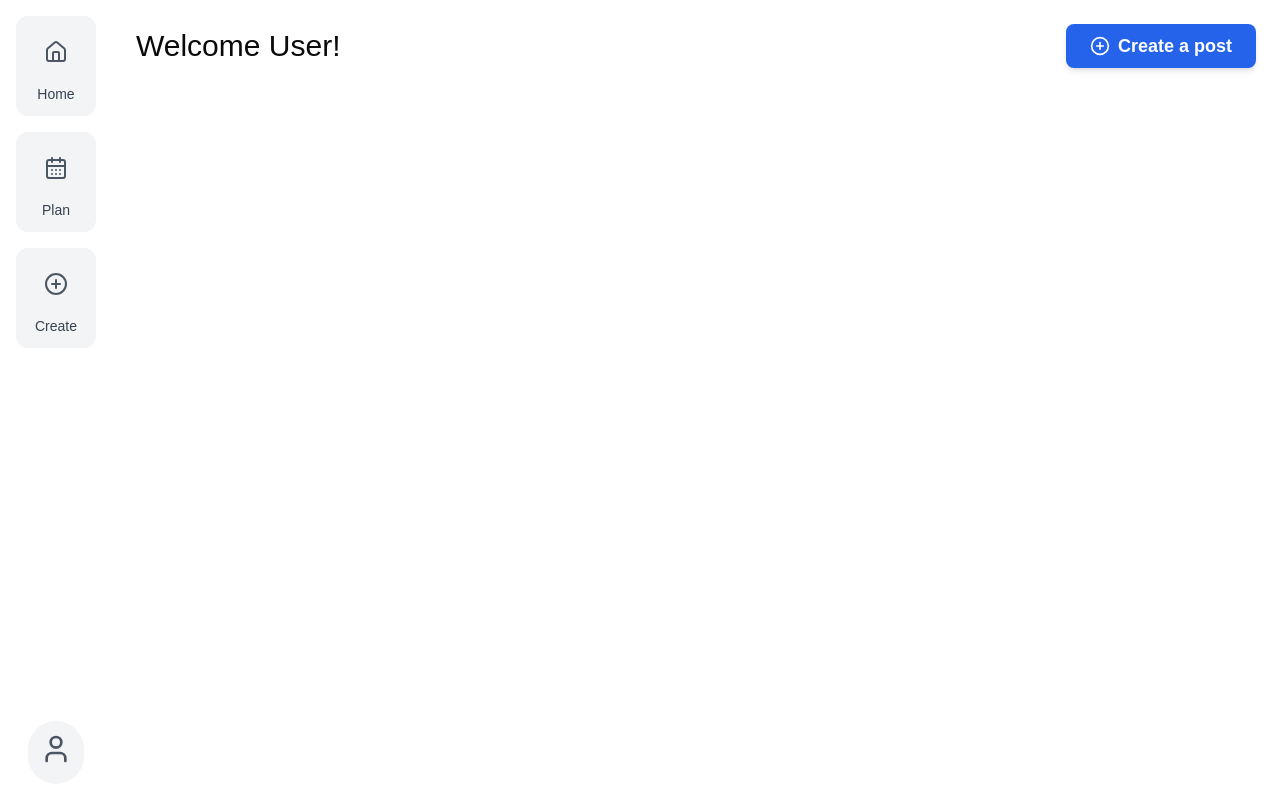
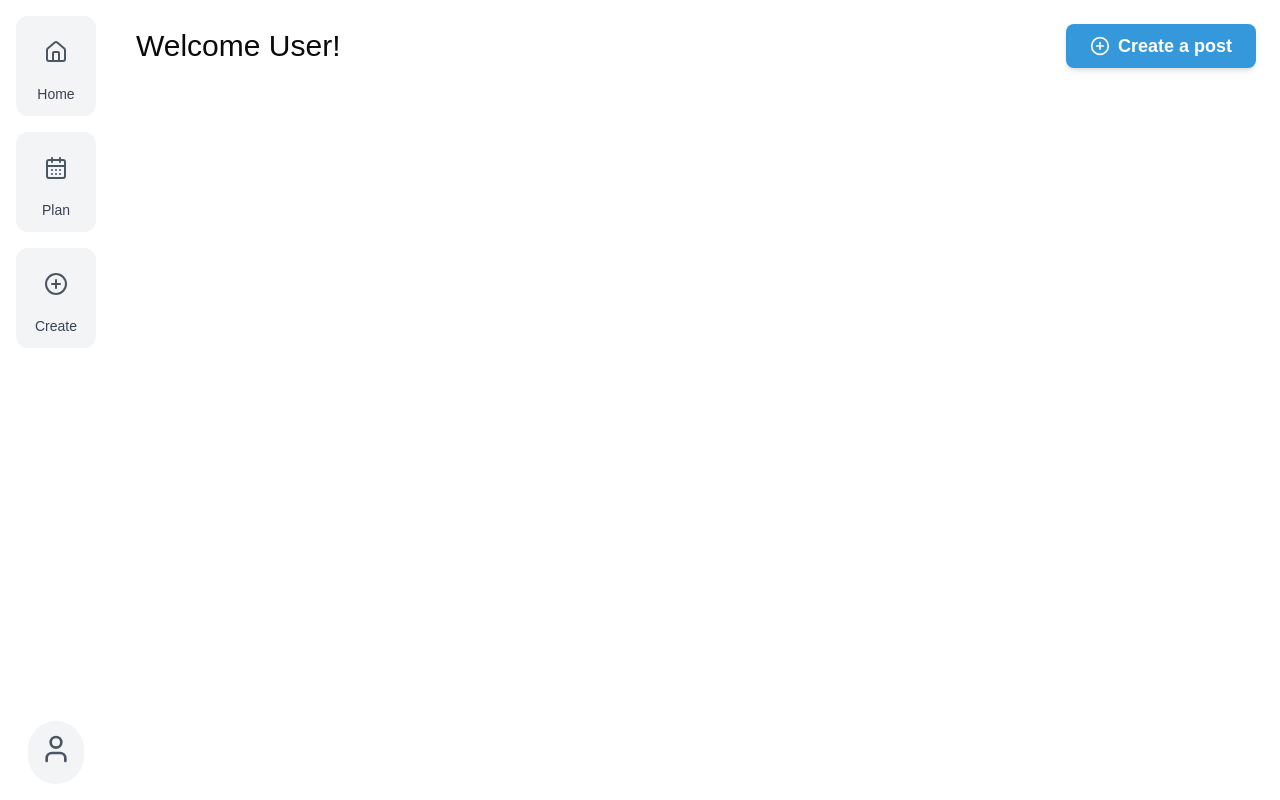
Before and after one commit to gavinwalsh1996/Social-media-management, a Next.js app in the folder my-app/: page /dashboard/home in a window 1280 px wide. Built offline with nearby package versions, Linux system fonts and the light colour scheme.

Commit message:
style updates

```diff
--- a/my-app/src/components/button.tsx
+++ b/my-app/src/components/button.tsx
@@ -15,7 +15,7 @@ export const Button = ({
 }: ButtonProps) => {
   return (
     <button
-      className={`flex items-center gap-2 px-6 py-2 bg-blue-600 text-white rounded-lg shadow-md hover:bg-blue-700 hover:shadow-lg transition duration-200 ${className}`}
+      className={`flex items-center gap-2 px-6 py-2 bg-[#3498db] text-white rounded-lg shadow-md hover:bg-[#2980b9] hover:shadow-lg transition duration-200 ${className}`}
     >
       <Icon className={`w-5 h-5 ${iconClassName}`} />
       <span className="text-lg font-semibold">{text}</span>
--- a/my-app/src/components/header.tsx
+++ b/my-app/src/components/header.tsx
@@ -8,7 +8,7 @@ interface HeaderProps {
 
 export const Header = ({ heading }: HeaderProps) => {
   return (
-    <header className="flex items-center justify-between ">
+    <header className="flex items-center justify-between">
       <h1 className="text-3xl">{heading}</h1>
       <Button text="Create a post" icon={CirclePlus} />
     </header>
```
